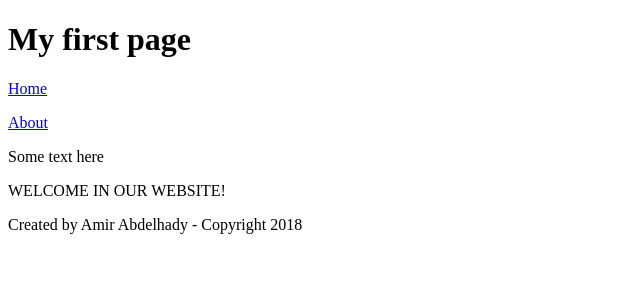
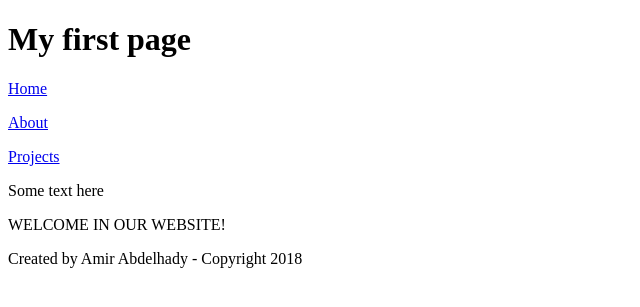
Before and after one commit to amir-abdelhady/node-web-server, a Node server app: page / in a window 1280 px wide. Shown: the top 307 px of the page, without its empty margins (0-640 px from the left). Run offline with Node 20, Linux system fonts and the light colour scheme.

Commit message:
Add projects page

```diff
--- a/server.js
+++ b/server.js
@@ -36,6 +36,12 @@ app.get('/', (req, res) => {
   })
 })
 
+app.get('/projects', (req, res) => {
+  res.render('projects.hbs', {
+    pageTitle: 'Projects'
+  })
+})
+
 // app.get('/about', (req, res) => {
 //   res.send({
 //     name: 'Amir',
--- a/views/partials/header.hbs
+++ b/views/partials/header.hbs
@@ -2,5 +2,6 @@
  <h1>{{pageTitle}}</h1>
  <p><a href="/">Home</a></p>
  <p><a href="/about">About</a></p>
+ <p><a href="/projects">Projects</a></p>
  <p>Some text here</p>
 </header>
```
Also changed, not shown: views/projects.hbs (added, +12 -0 lines).
